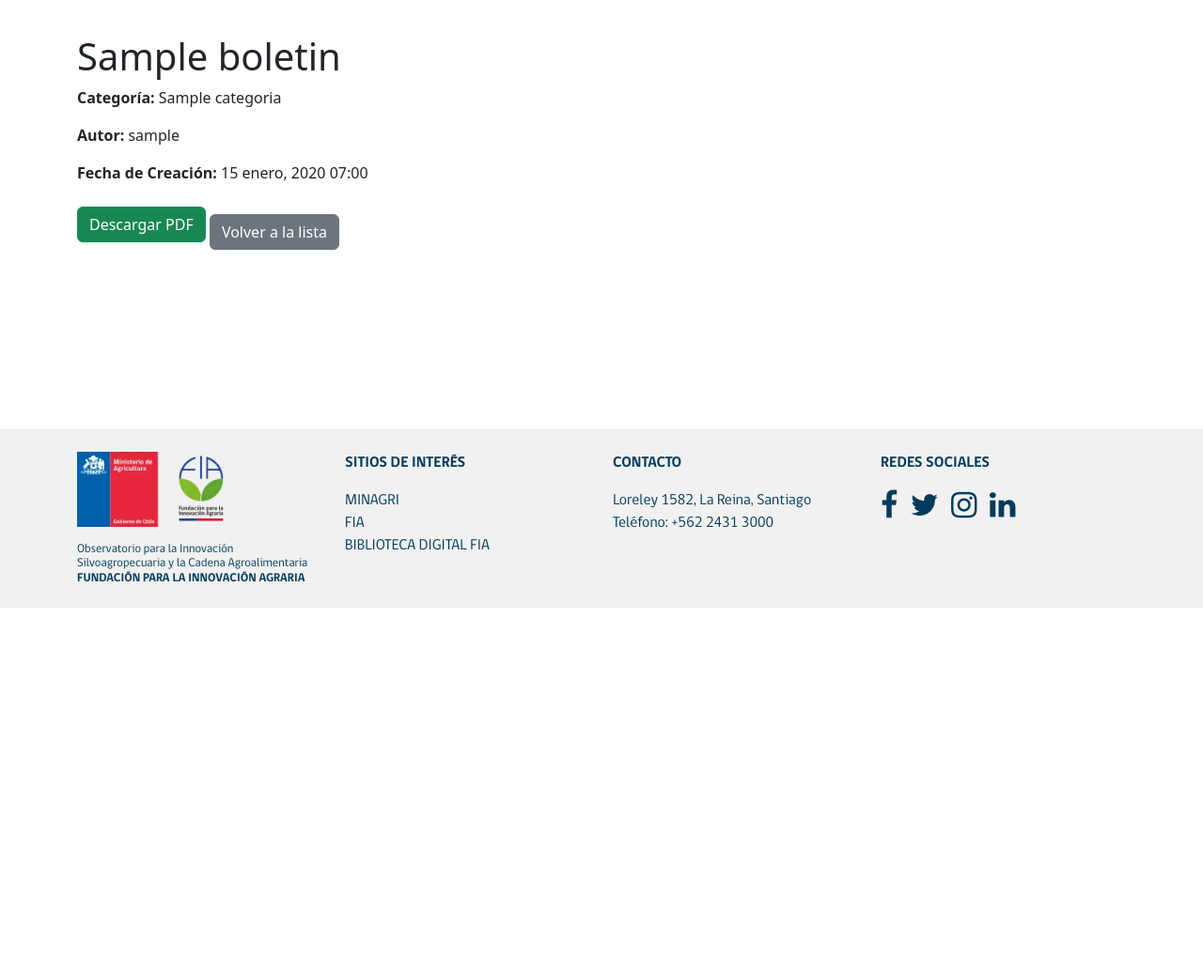
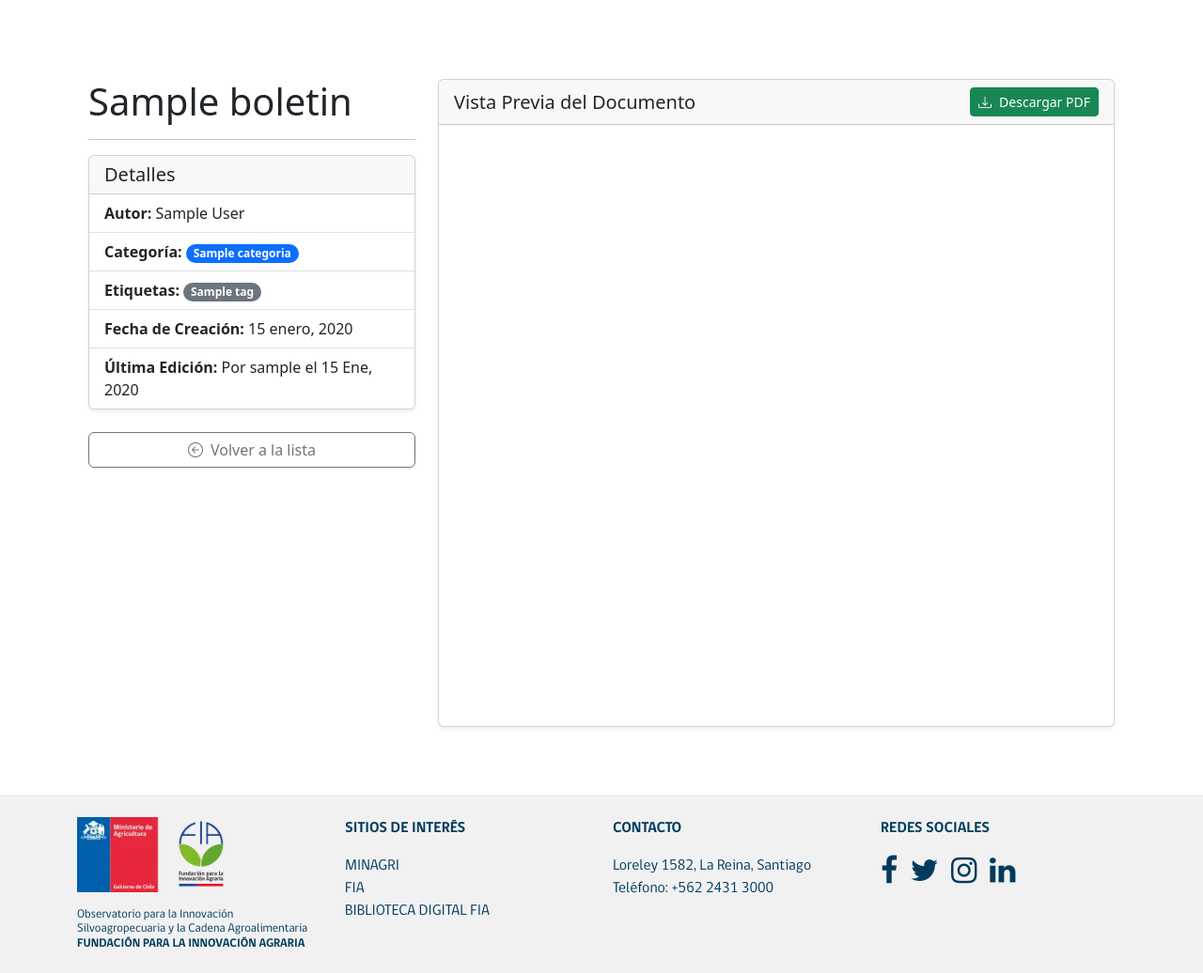
Before and after one commit to ElGatoIlluminati/GRUPO08-2025-PROYINGESOFT, a Django app: page /boletines/1/ in a window 1280 px wide. Shown: the part 153-1189 px from the top of the page at 94% size. Before the commit the page ends 800 px from the top, so only its background shows below. Run offline with Django 5.2, Linux system fonts and the light colour scheme; tables that the repository leaves empty hold one stand-in row (values such as "Sample post").

Commit message:
Avance Hito 5

```diff
--- a/Hito 5/src/boletines/urls.py
+++ b/Hito 5/src/boletines/urls.py
@@ -12,6 +12,9 @@ urlpatterns = [
     # Ruta para ver el detalle de un boletín
     # ej: http://localhost:8000/boletines/5/
     path('<int:pk>/', views.BoletinDetailView.as_view(), name='detalle'),
+
+    #   Ruta para la vista previa del PDF
+    path('<int:pk>/preview/', views.pdf_preview_view, name='pdf_preview'),
 
     # Ruta para crear un nuevo boletín
     # ej: http://localhost:8000/boletines/crear/
--- a/Hito 5/src/boletines/views.py
+++ b/Hito 5/src/boletines/views.py
@@ -1,9 +1,10 @@
-from django.shortcuts import render, redirect
+from django.shortcuts import render, redirect, get_object_or_404
 from django.views.generic import ListView, DetailView, CreateView, UpdateView, DeleteView
 from django.urls import reverse_lazy
 from django.contrib.auth.mixins import LoginRequiredMixin
 from django.contrib.auth.decorators import login_required
 from django.contrib import messages
+from django.http import FileResponse, HttpResponse
 from .models import Boletin
 from .forms import BoletinForm
 
@@ -51,9 +52,6 @@ class BoletinDeleteView(LoginRequiredMixin, DeleteView):
     success_url = reverse_lazy('boletines:lista')
 
 
-
-
-
 @login_required # Protegemos para que solo usuarios logueados puedan acceder
 def generar_boletin_view(request):
     # Por ahora, esta vista no hace nada más que mostrar la página.
@@ -73,3 +71,21 @@ def generar_boletin_view(request):
         return redirect('boletines:lista') # Redirigimos a la lista por ahora
 
     return render(request, 'boletines/generar_boletin.html')
+
+# Para la previsualización segura de PDF
+def pdf_preview_view(request, pk):
+    boletin = get_object_or_404(Boletin, pk=pk)
+    if not boletin.document:
+        return HttpResponse("Documento no encontrado.", status=404)
+
+    try:
+        # Creamos una respuesta de archivo para enviar el PDF
+        response = FileResponse(boletin.document.open('rb'), content_type='application/pdf')
+
+        # ¡LA LÍNEA CLAVE! Esta cabecera le da permiso al navegador para mostrar el PDF en un iframe
+        # 'self' significa que solo se permite si la página principal es del mismo origen (tu propio sitio)
+        response['Content-Security-Policy'] = "frame-ancestors 'self'"
+
+        return response
+    except FileNotFoundError:
+        return HttpResponse("Archivo no encontrado en el servidor.", status=404)
--- a/Hito 5/src/templates/boletin_detalle.html
+++ b/Hito 5/src/templates/boletin_detalle.html
@@ -3,21 +3,78 @@
 {% block title %}{{ boletin.title }}{% endblock %}
 
 {% block content %}
-    <h1>{{ boletin.title }}</h1>
-    <p><strong>Categoría:</strong> {{ boletin.category.nombre }}</p>
-    <p><strong>Autor:</strong> {{ boletin.author.username }}</p>
-    <p><strong>Fecha de Creación:</strong> {{ boletin.creation_date|date:"d F, Y H:i" }}</p>
+<div class="container my-5">
+    <div class="row">
+        <div class="col-lg-4">
+            <h1 class="mb-3">{{ boletin.title }}</h1>
+            <hr>
+            <div class="card shadow-sm">
+                <div class="card-header">
+                    <h5 class="mb-0">Detalles</h5>
+                </div>
+                <ul class="list-group list-group-flush">
+                    <li class="list-group-item">
+                        <strong>Autor:</strong> {{ boletin.author.get_full_name|default:boletin.author.username }}
+                    </li>
+                    <li class="list-group-item">
+                        <strong>Categoría:</strong>
+                        <span class="badge bg-primary rounded-pill">{{ boletin.category.nombre }}</span>
+                    </li>
+                    <li class="list-group-item">
+                        <strong>Etiquetas:</strong>
+                        {% for tag in boletin.tags.all %}
+                            <span class="badge bg-secondary rounded-pill">{{ tag.nombre }}</span>
+                        {% empty %}
+                            <span class="text-muted">Sin etiquetas</span>
+                        {% endfor %}
+                    </li>
+                    <li class="list-group-item">
+                        <strong>Fecha de Creación:</strong> {{ boletin.creation_date|date:"d F, Y" }}
+                    </li>
+                    {% if boletin.last_edit_by %}
+                    <li class="list-group-item">
+                        <strong>Última Edición:</strong> Por {{ boletin.last_edit_by.username }} el {{ boletin.last_edit_date|date:"d M, Y" }}
+                    </li>
+                    {% endif %}
+                </ul>
+            </div>
 
-    {% if boletin.document %}
-        <a href="{{ boletin.document.url }}" class="btn btn-success" target="_blank">Descargar PDF</a>
-    {% else %}
-        <p class="text-danger">No hay documento adjunto.</p>
-    {% endif %}
+            <div class="d-grid gap-2 mt-4">
+                <a href="{% url 'boletines:lista' %}" class="btn btn-outline-secondary">
+                    <i class="bi bi-arrow-left-circle me-2"></i>Volver a la lista
+                </a>
+            </div>
+        </div>
 
-    {% if user.userprofile.role == "Editor" or user.userprofile.role == "Administrador" %}
-        <a href="{% url 'boletines:editar' pk=boletin.pk %}" class="btn btn-warning">Editar</a>
-        <a href="{% url 'boletines:eliminar' pk=boletin.pk %}" class="btn btn-danger">Eliminar</a>
-    {% endif %}
+        <div class="col-lg-8">
+            {% if boletin.document %}
+                <div class="card shadow-sm">
+                    <div class="card-header d-flex justify-content-between align-items-center">
+                        <h5 class="mb-0">Vista Previa del Documento</h5>
+                        <div>
+                            <a href="{{ boletin.document.url }}" class="btn btn-success btn-sm" target="_blank">
+                                <i class="bi bi-download me-2"></i>Descargar PDF
+                            </a>
 
-    <a href="{% url 'boletines:lista' %}" class="btn btn-secondary mt-3">Volver a la lista</a>
+                            {% if user.is_superuser or user.userprofile.role == "Editor" %}
+                                <a href="{% url 'boletines:editar' pk=boletin.pk %}" class="btn btn-warning btn-sm">Editar</a>
+                                <a href="{% url 'boletines:eliminar' pk=boletin.pk %}" class="btn btn-danger btn-sm">Eliminar</a>
+                            {% endif %}
+                        </div>
+                    </div>
+                    <div class="card-body p-0" style="height: 80vh;">
+                        <iframe src="{% url 'boletines:pdf_preview' pk=boletin.pk %}" width="100%" height="100%" frameborder="0">
+                            <p>Tu navegador no soporta la vista previa de PDFs. Por favor, <a href="{{ boletin.document.url }}">descárgalo</a> para verlo.</p>
+                        </iframe>
+                    </div>
+                </div>
+            {% else %}
+                <div class="alert alert-warning text-center" style="height: 100%;">
+                    <h4 class="alert-heading">Sin Documento</h4>
+                    <p class="mb-0">Este boletín no tiene un documento PDF adjunto.</p>
+                </div>
+            {% endif %}
+        </div>
+    </div>
+</div>
 {% endblock %}
--- a/Hito 5/src/templates/boletines.html
+++ b/Hito 5/src/templates/boletines.html
@@ -60,7 +60,7 @@
                         <h5 class="card-title">{{ boletin.title }}</h5>
                         <p class="card-text text-muted flex-grow-1">
                             <small>
-                                Por: {{ boletin.author.username }} <br>
+                                Por: <strong>{{ boletin.author.get_full_name|default:boletin.author.username }}</strong> <br>
                                 Publicado: {{ boletin.creation_date|date:"d M, Y" }}
                             </small>
                         </p>
```
